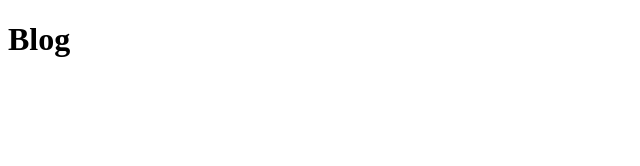
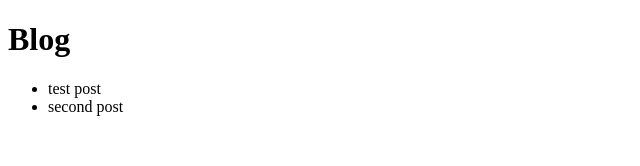
Before and after one commit to paulreyneveld/fcc-next, a Next.js app: page /blog in a window 1280 px wide. Shown: the top 166 px of the page, without its empty margins (0-640 px from the left). Built offline with nearby package versions, Linux system fonts and the light colour scheme.

Commit message:
Updated Blog.js

```diff
--- a/pages/blog.js
+++ b/pages/blog.js
@@ -1,7 +1,14 @@
-const Blog = () => {
-    return (
-        <h1>Blog</h1>
-        )
-}
+import posts from '../posts.json'
+
+const Blog = () => (
+  <div>
+    <h1>Blog</h1>
+    <ul>
+      {Object.entries(posts).map((value, index) => {
+        return <li key={index}>{value[1].title}</li>
+      })}
+    </ul>
+  </div>
+)
 
 export default Blog
```
